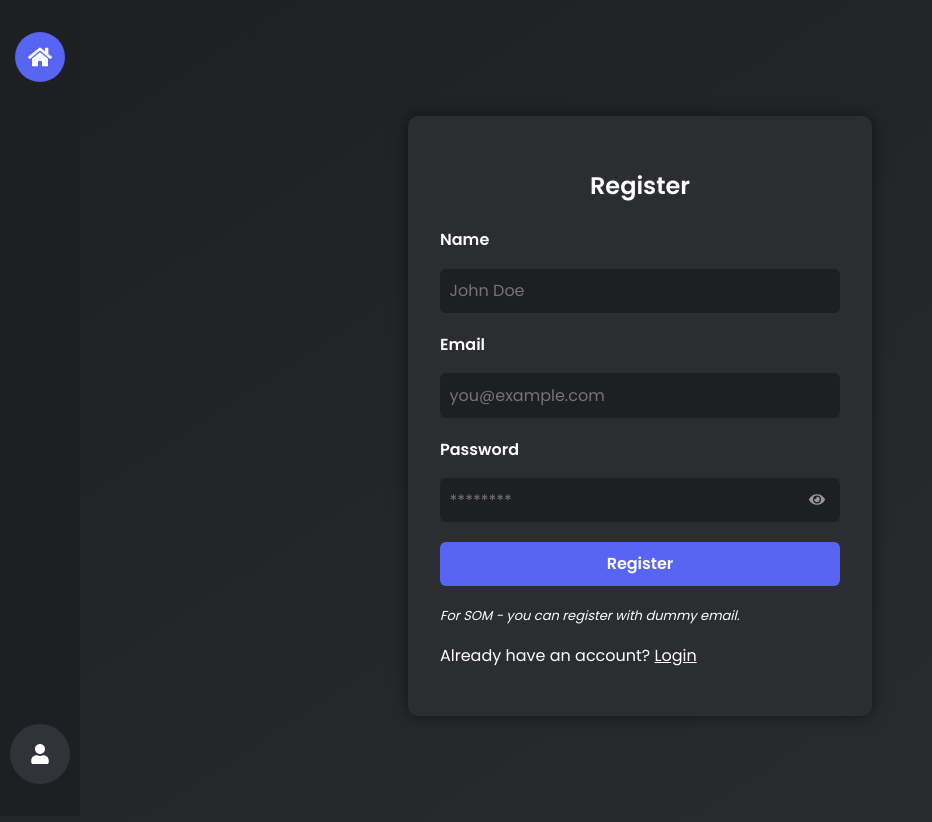
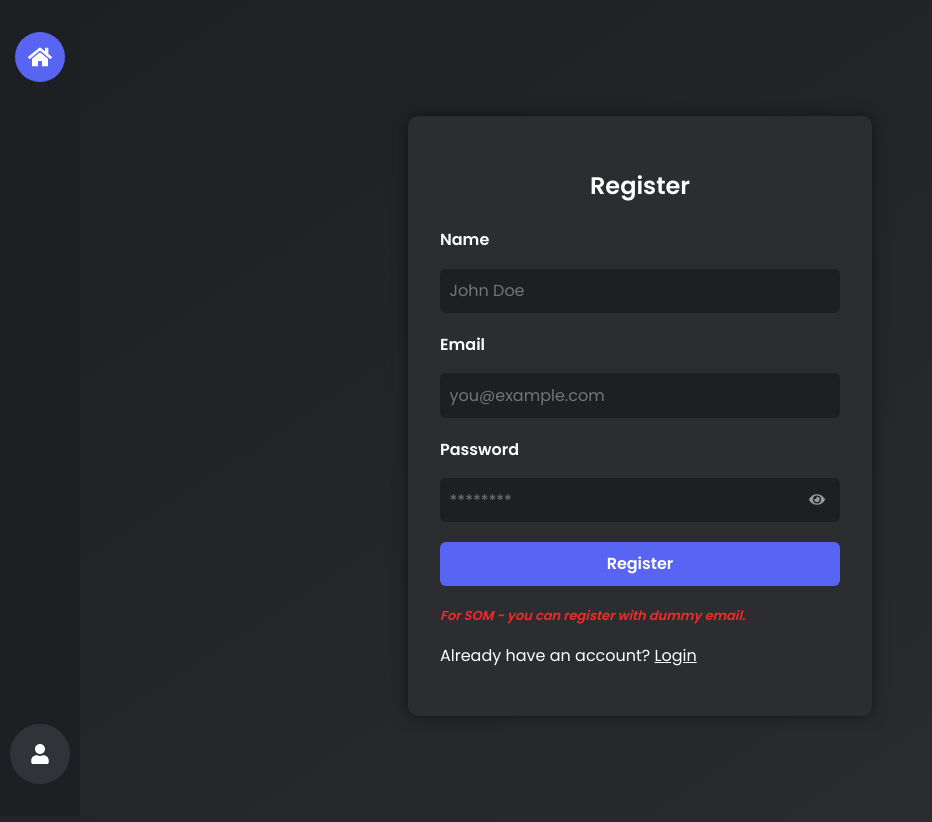
Before and after one commit to sherlockvj/roommateAi, a React (Create React App) app in the folder client/: page /register in a window 1280 px wide. Shown: the top 822 px of the page, without its empty margins (0-932 px from the left). Built offline with nearby package versions, Linux system fonts and the light colour scheme.

Commit message:
[CLIENT][SERVER] Updated note message

```diff
--- a/client/src/pages/RegisterPage.js
+++ b/client/src/pages/RegisterPage.js
@@ -62,7 +62,7 @@ const RegisterPage = () => {
                     { name: "password", label: "Password", type: "password", placeholder: "********" },
                 ]}
                 footer={
-                    <><p><i style={{ "fontSize": "small" }}>For SOM - you can register with dummy email.</i></p>
+                    <><p><i style={{ "fontSize": "small", "fontWeight": "bolder", "color": "#f92828" }}>For SOM - you can register with dummy email.</i></p>
                         <p>Already have an account? <Link to="/login">Login</Link></p></>}
             />
         </div>
```
